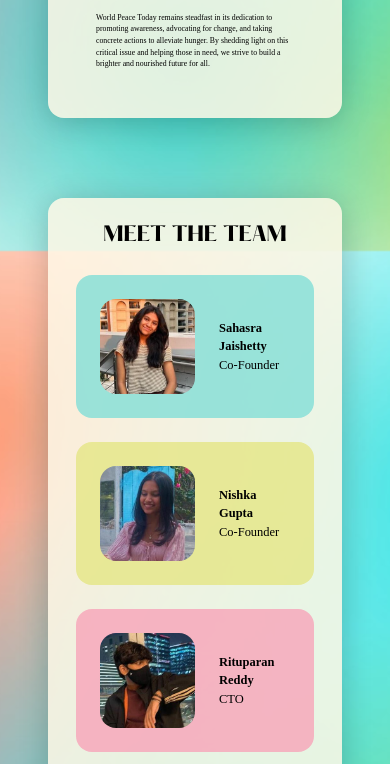
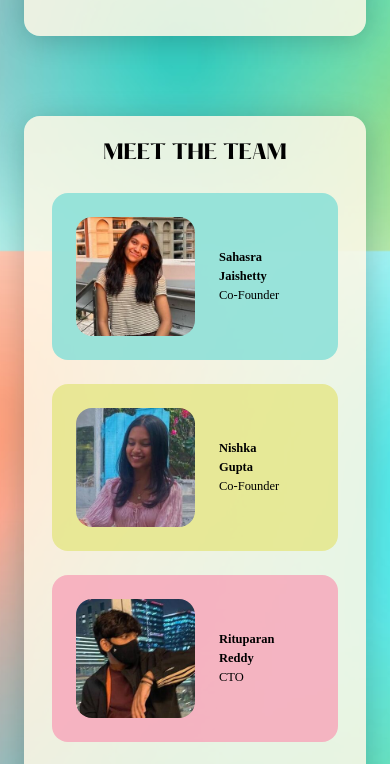
Before and after one commit to ARandomNeko/Inicio, a SvelteKit app in the folder inicio/: page / in a window 390 px wide. Shown: the part 593-1357 px from the top of the page. Built offline with nearby package versions, Linux system fonts and the light colour scheme; a web font is replaced by a local one.

Commit message:
mobile spacing

```diff
--- a/inicio/src/routes/+page.svelte
+++ b/inicio/src/routes/+page.svelte
@@ -1,4 +1,4 @@
-<section class="p-12 ">
+<section class=" md:p-12 p-6">
 <!-- landing page-->
 <section class="grid grid-cols-1  gap-4 place-items-center p-16 h80p">
     <div class=" sm:whitespace-nowrap text-white" style="font-family: pp_hattonbold;">
@@ -38,11 +38,11 @@
 
 </section>
 
-<section class=" card mt-20 py-6 md:px-16">
+<section class=" card mt-20 py-6 md:px-16 px-4">
     <!--Meet the team-->
     <div class="">
         <h1 class="text-center"> MEET THE TEAM</h1>
-        <div class=" md:grid grid-cols-3 grid-rows-2 px-10">
+        <div class=" md:grid grid-cols-3 grid-rows-2 md:px-10 px-6">
             <!-- ONE -->
             <div class="text-center mt-6 rounded-2xl p-6 grid grid-cols-2 sm:mx-3 -mx-3 md:ml-6 hover:scale-105 transition-all hover:shadow-xl" style="background-color: rgba(131,223,215,0.8);">
                 <img src="/assets/sahasra.jpeg" class="cropped rounded-2xl">
```
